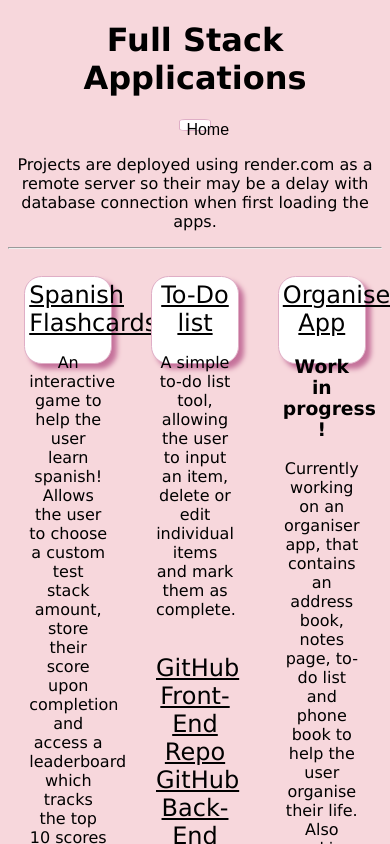
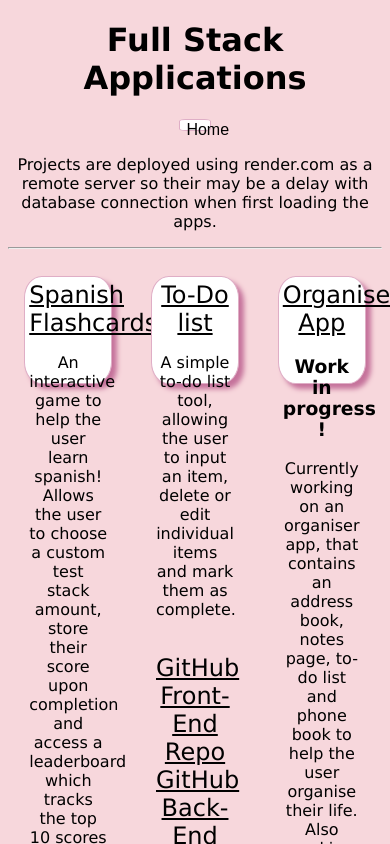
Before and after one commit to katrinalea/portfolio, a React (Create React App) app: page / in a window 390 px wide. Both pictures are taken after a click on the button "Full-Stack Projects". Shown: the top 844 px of the page. Built offline with nearby package versions, Linux system fonts and the light colour scheme.

Commit message:
responsivness

```diff
--- a/src/style.css
+++ b/src/style.css
@@ -37,7 +37,7 @@ body {
   border: rgb(223, 174, 198) solid 1px;
   box-shadow: 5px 5px 5px rgb(197, 114, 155);
   border-radius: 20%;
-  height: 20vw;
+  height: 25vw;
   width: 20vw;
   margin: 5vw 5vw 5vw 5vw;
   text-align: center;
```
